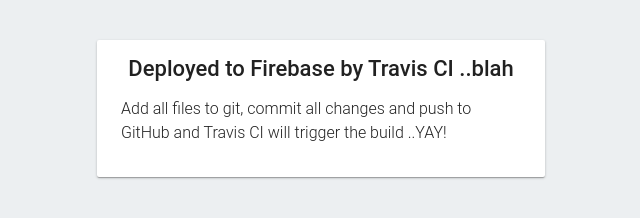
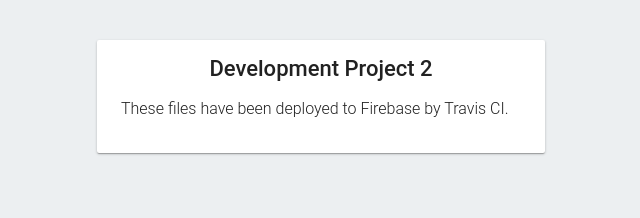
Before and after one commit to boyds/dp2-app, a plain HTML site: page public/index.html in a window 1280 px wide. Shown: the whole page, without its empty margins (319-959 px from the left). Drawn offline with Linux system fonts and the light colour scheme.

Commit message:
Changed welcome message on index page

```diff
--- a/public/index.html
+++ b/public/index.html
@@ -2,7 +2,7 @@
 <html>
   <head>
     <meta charset="utf-8">
-    <title>Welcome to Firebase Hosting</title>
+    <title>Welcome to DP2</title>
     <style media="screen">
       body {
         font-family: Roboto, Arial, sans-serif;
@@ -59,8 +59,8 @@
   </head>
   <body>
     <div id="message">
-      <h1>Deployed to Firebase by Travis CI ..blah</h1>
-      <p>Add all files to git, commit all changes and push to GitHub and Travis CI will trigger the build ..YAY!</p>
+      <h1>Development Project 2</h1>
+      <p>These files have been deployed to Firebase by Travis CI.</p>
     </div>
   </body>
 </html>
```
